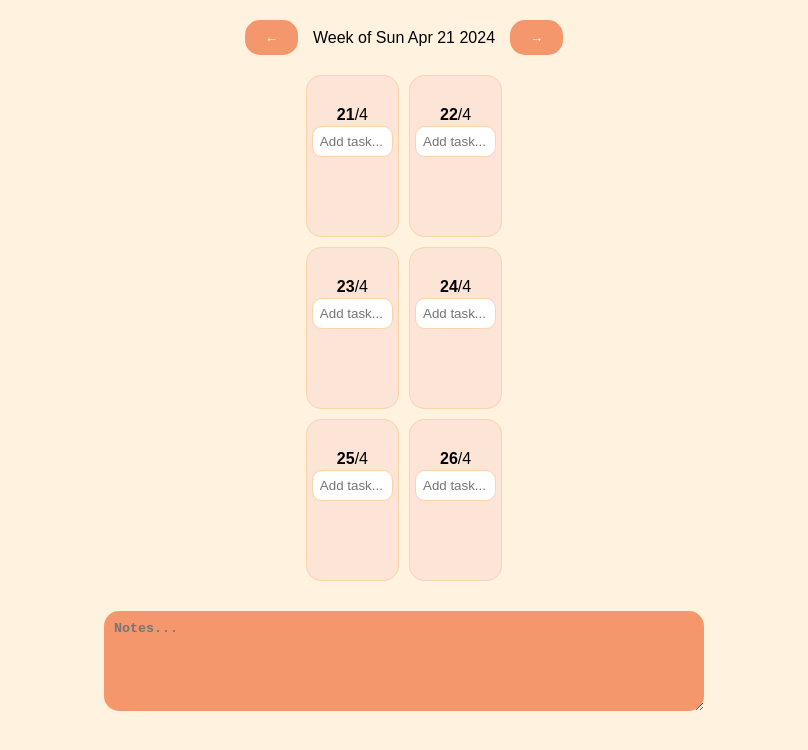
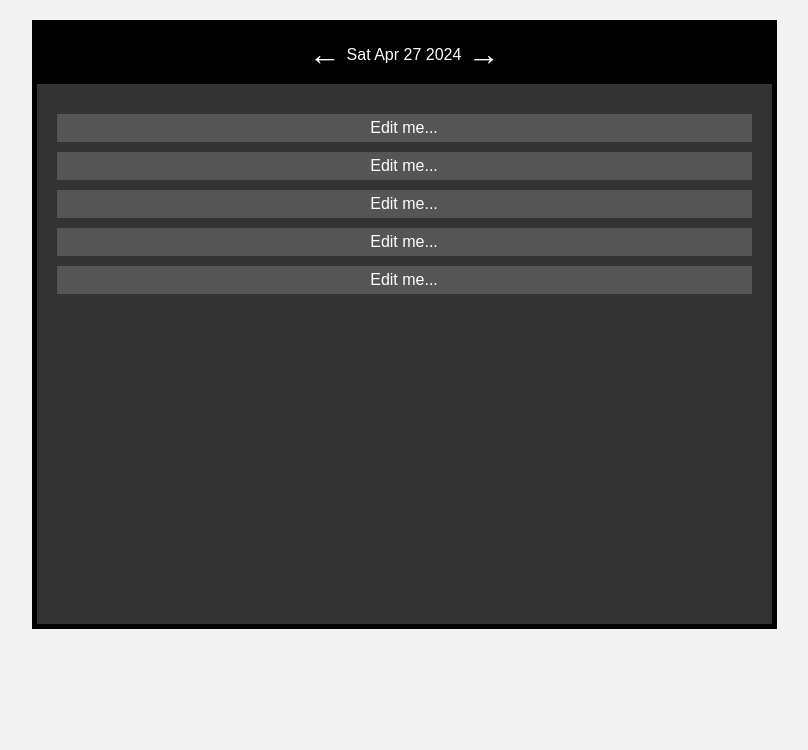
Before and after one commit to brian5121/TimeTailor, a plain HTML site: page WebPage/index.html in a window 1280 px wide. Shown: the whole page, without its empty margins (236-1044 px from the left). Drawn offline with Linux system fonts and the light colour scheme.

Commit message:
webpage v2.0

```diff
--- a/WebPage/index.html
+++ b/WebPage/index.html
@@ -3,19 +3,22 @@
 <head>
   <meta charset="UTF-8">
   <meta name="viewport" content="width=device-width, initial-scale=1.0">
-    <title>Weekly Calendar</title>
+  <title>After School Schedule</title>
   <link rel="stylesheet" href="styles.css">
 </head>
 <body>
-    <div class="navigation">
-        <button id="prevWeek">←</button>
-        <span id="weekLabel"></span>
-        <button id="nextWeek">→</button>
+
+<div id="schedule-container">
+  <div id="navigation">
+    <button id="prev-day">←</button>
+    <span id="date-display">April 27, 2024</span>
+    <button id="next-day">→</button>
   </div>
-    <div id="calendar"></div>
-    <div id="notes">
-        <textarea placeholder="Notes..."></textarea>
+  <div id="schedule-board">
+    <!-- Dynamically loaded schedule will go here -->
   </div>
+</div>
+
 <script src="script.js"></script>
 </body>
 </html>
--- a/WebPage/script.js
+++ b/WebPage/script.js
@@ -1,42 +1,32 @@
-let currentWeekStart = new Date(new Date().setDate(new Date().getDate() - new Date().getDay()));
+document.addEventListener('DOMContentLoaded', (event) => {
+    let currentDate = new Date();
 
-function updateWeekLabel() {
-    const weekLabel = document.getElementById('weekLabel');
-    weekLabel.textContent = `Week of ${currentWeekStart.toDateString()}`;
-}
+    // Load initial schedule
+    loadSchedule(currentDate);
 
-function createCalendar(weekStart) {
-    const calendarElement = document.getElementById('calendar');
-    calendarElement.innerHTML = ''; // Clear previous calendar
+    document.getElementById('prev-day').addEventListener('click', function() {
+      currentDate.setDate(currentDate.getDate() - 1);
+      loadSchedule(currentDate);
+    });
 
-    for (let i = 0; i < 6; i++) { // Only 6 days for a 2x3 layout
-        const day = new Date(weekStart.getFullYear(), weekStart.getMonth(), weekStart.getDate() + i);
-        const dayElement = document.createElement('div');
-        dayElement.className = 'day';
-        dayElement.innerHTML = `<strong>${day.getDate()}</strong>/${day.getMonth()+1}<div class="task"><input type="text" placeholder="Add task..."></div>`;
+    document.getElementById('next-day').addEventListener('click', function() {
+      currentDate.setDate(currentDate.getDate() + 1);
+      loadSchedule(currentDate);
+    });
+  });
 
-        if (day.toDateString() === new Date().toDateString()) {
-            dayElement.classList.add('today');
-        }
+  function loadSchedule(date) {
+    // Placeholder for loading schedule data
+    document.getElementById('date-display').innerText = date.toDateString();
+    document.getElementById('schedule-board').innerHTML = ''; // Clear the board
 
-        calendarElement.appendChild(dayElement);
+    // Here you would actually load schedule data for the given date
+    // For now, let's create some dummy blocks
+    for (let i = 0; i < 5; i++) {
+      let block = document.createElement('div');
+      block.className = 'editable-block';
+      block.contentEditable = true;
+      block.innerText = 'Edit me...';
+      document.getElementById('schedule-board').appendChild(block);
     }
-}
-
-function adjustWeek(days) {
-    currentWeekStart.setDate(currentWeekStart.getDate() + days);
-    createCalendar(currentWeekStart);
-}
-
-document.getElementById('prevWeek').addEventListener('click', function() {
-    adjustWeek(-7);
-});
-
-document.getElementById('nextWeek').addEventListener('click', function() {
-    adjustWeek(7);
-});
-
-window.onload = function() {
-    updateWeekLabel();
-    createCalendar(currentWeekStart); // Start with the current week
-}
+  }
--- a/WebPage/styles.css
+++ b/WebPage/styles.css
@@ -1,92 +1,48 @@
 body {
-    font-family: Arial, sans-serif;
-    display: flex;
-    flex-direction: column;
-    align-items: center;
-    background-color: #FFF3E0; /* 使用您提供的图像的背景色 */
-    margin: 0;
-    padding: 20px;
+    font-family: 'Chalkduster', sans-serif;
+    background-color: #f3f3f3;
+    text-align: center;
   }
 
-.navigation {
-    display: flex;
-    align-items: center;
-    margin-bottom: 20px;
+  #schedule-container {
+    max-width: 735px;
+    margin: 20px auto;
+    border: 5px solid #000;
+    background-color: #000;
+    color: #fff;
   }
 
-#weekLabel {
-    margin: 0 15px;
+  #navigation {
+    padding: 10px 0;
+    display: flex;
+    justify-content: center;
+    align-items: center;
   }
 
-#calendar {
-    display: grid;
-    grid-template-columns: repeat(2, 1fr); /* 2列布局 */
-    grid-template-rows: repeat(3, 1fr); /* 3行布局 */
-    grid-gap: 10px;
-    max-width: 600px;
-    margin-bottom: 20px;
+  #navigation button {
+    background-color: transparent;
+    border: none;
+    color: #fff;
+    font-size: 2em;
+    cursor: pointer;
   }
 
-.day {
-    padding: 30px; /* 增加上下填充以为日期和任务提供空间 */
-    border: 1px solid #F9D5A7;
-    background-color: #FCE4D6;
-    border-radius: 15px;
-    position: relative;
-    height: 100px; /* 设置高度以确保足够空间 */
+  #schedule-board {
+    background-color: #333;
+    color: #fff;
+    padding: 20px;
+    min-height: 500px;
   }
 
-.task {
-    position: absolute;
-    top: 50px; /* 将任务输入框下移 */
-    left: 5px;
-    right: 5px;
+  .editable-block {
+    margin: 10px 0;
     padding: 5px;
-    background: #FFFFFF;
-    border: 1px solid #F9D5A7;
-    text-align: left;
-    font-size: 0.8em;
-    border-radius: 10px;
+    background-color: #555;
+    color: #fff;
   }
 
-.task input {
-    border: none;
-    width: 100%;
-    padding: 2px; /* 添加一点内部填充 */
+  .editable-block:hover {
+    background-color: #777;
   }
 
-
-.today {
-    background-color: #F9D5A7; /* 当天日期的背景色 */
-    border: 2px solid #F4976C; /* 当天日期的边框颜色 */
-}
-
-
-
-.navigation button, #notes textarea {
-    background-color: #F4976C; /* 导航按钮和笔记区域的背景色 */
-    color: white;
-    border: none;
-    border-radius: 15px; /* 圆角边框 */
-    padding: 10px 20px;
-    cursor: pointer;
-    font-weight: bold;
-}
-
-.navigation button:hover {
-    background-color: #F17748; /* 悬停时的背景色 */
-}
-
-#notes {
-    width: 100%;
-    max-width: 600px;
-}
-
-#notes textarea {
-    width: 100%;
-    height: 100px;
-    padding: 10px;
-    box-sizing: border-box;
-    margin-top: 10px;
-    border-radius: 15px; /* 圆角边框 */
-}
+  /* Additional styles here */
```
Lines whose indentation alone changed are shown as unchanged.
